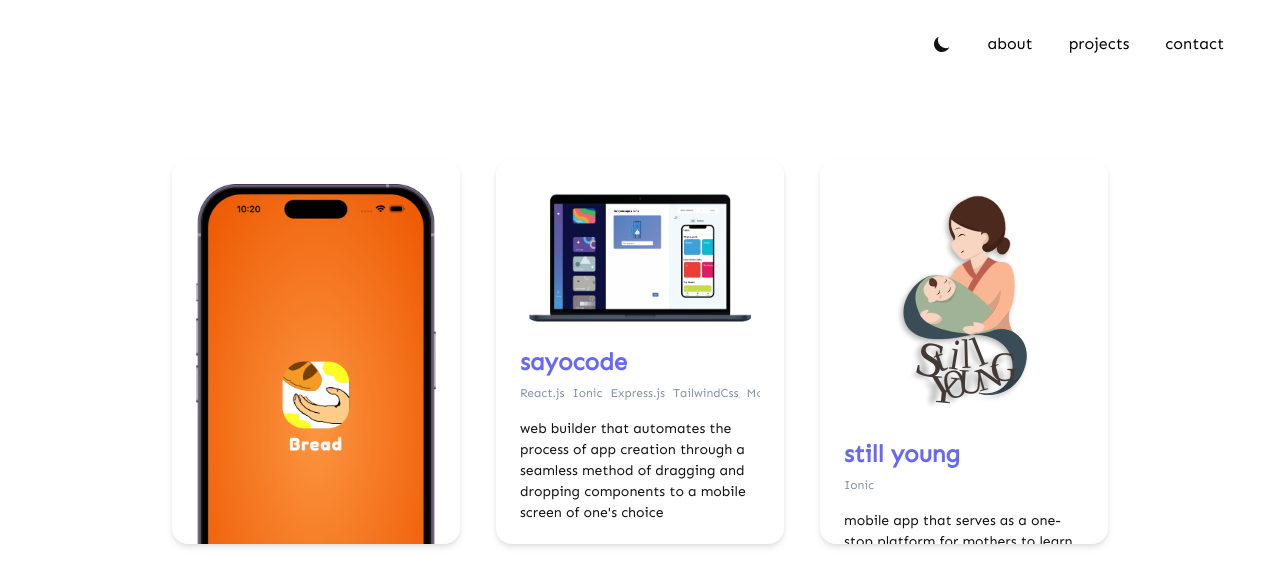
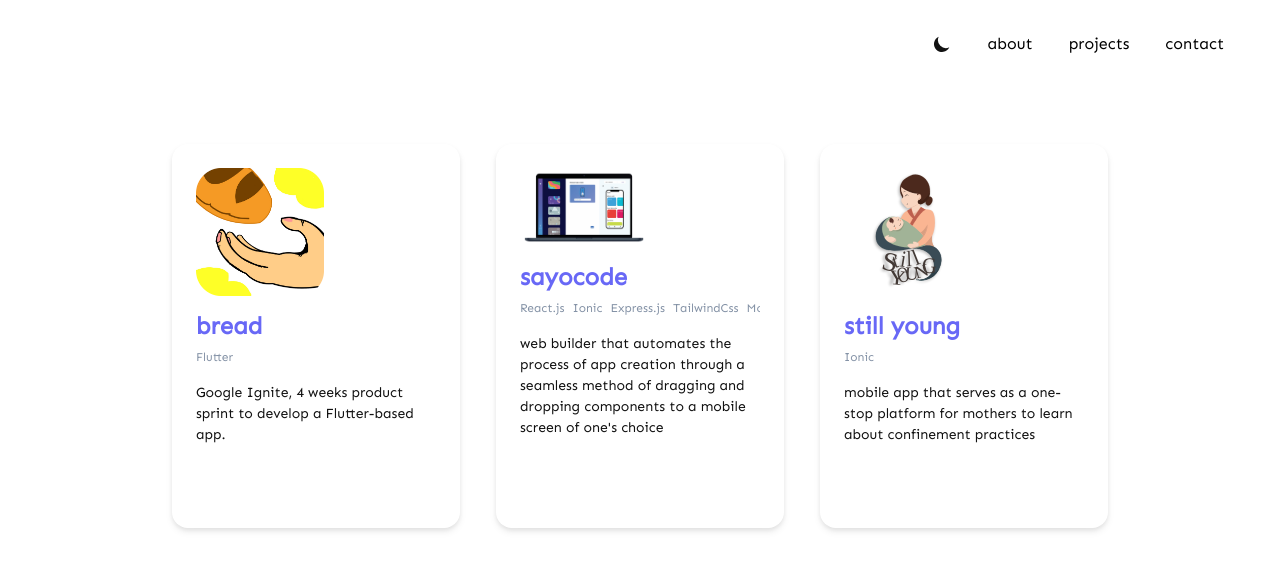
Before and after one commit to joshuadavidang/joshua-david-legacy, a Next.js app: page /projectPage in a window 1280 px wide. Shown: the top 586 px of the page. Built offline with nearby package versions, Linux system fonts and the light colour scheme.

Commit message:
bugs fixed

```diff
--- a/data/pastProjects.js
+++ b/data/pastProjects.js
@@ -10,6 +10,7 @@ export const pastProjects = [
     year: 2022,
     techStack: ["Flutter"],
     icon: BreadApp,
+    link: 'https://github.com/joshuadavidang/google_ignite_bread'
   },
   {
     name: "sayocode",
@@ -18,6 +19,7 @@ export const pastProjects = [
     year: 2019,
     techStack: ["React.js", "Ionic", "Express.js", "TailwindCss", "MongoDB"],
     icon: Sayocode,
+    link: 'https://github.com/joshuadavidang/'
   },
   {
     name: "still young",
@@ -26,5 +28,6 @@ export const pastProjects = [
     year: 2019,
     techStack: ["Ionic"],
     icon: StillYoung,
+    link: 'https://github.com/joshuadavidang/'
   },
 ];
--- a/pages/projectPage.jsx
+++ b/pages/projectPage.jsx
@@ -7,6 +7,7 @@ import Chip from "../shared/Chip";
 import { pastProjects } from "../data/pastProjects";
 import Head from "next/head";
 import Image from "next/image";
+import Link from 'next/link';
 
 export default function ProjectPage() {
   return (
@@ -26,13 +27,14 @@ export default function ProjectPage() {
           <MobileNavBar />
         </nav>
 
-        <main className="flex flex-col gap-9 justify-center items-center md:items-start md:h-screen md:flex-row flex-wrap md:pt-40">
+        <main className="flex flex-col gap-9 justify-center items-center md:items-start md:h-screen md:flex-row flex-wrap pt-36">
           {pastProjects.map((project, index) => (
             <Card key={index}>
-              <div className="flex justify-center w-30">
+              <div className="flex justify-center w-32">
                 <Image src={project.icon} alt="image" />
               </div>
-              <CardHeader>{project.name}</CardHeader>
+              <CardHeader><Link href={project.link}>
+              {project.name}</Link></CardHeader>
               <CardBody>
                 <Chip chipLabel={project.techStack} />
                 <p className="text-sm pt-4">{project.description}</p>
--- a/shared/Card/CardHeader.jsx
+++ b/shared/Card/CardHeader.jsx
@@ -1,7 +1,7 @@
 export default function CardHeader({ children }) {
   return (
     <>
-      <p className="pb-1 pt-3 text-2xl text-blue1 text-left dark:text-blue1 font-bold tracking-loose">
+      <p className="pb-1 pt-3 text-2xl text-blue1 text-left dark:text-blue1 font-bold tracking-loose hover:underline">
         {children}
       </p>
     </>
```
Also changed, not shown: public/assets/images/bread_app.png.
